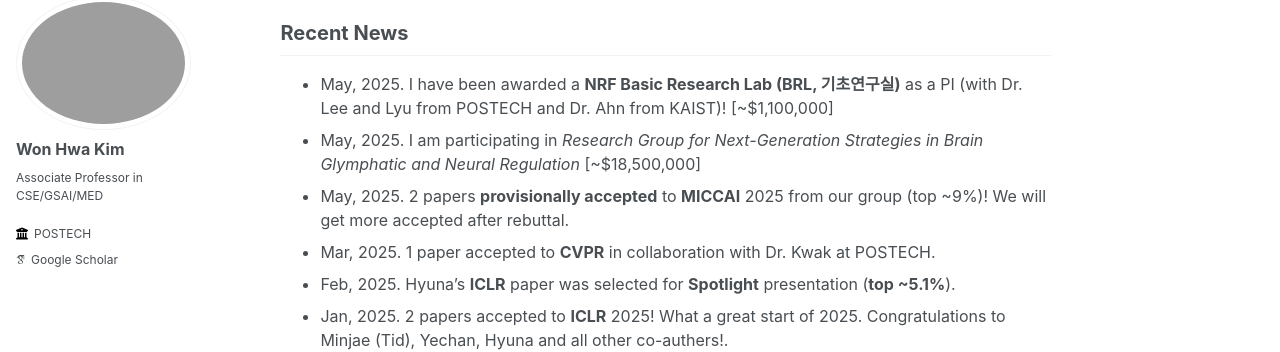
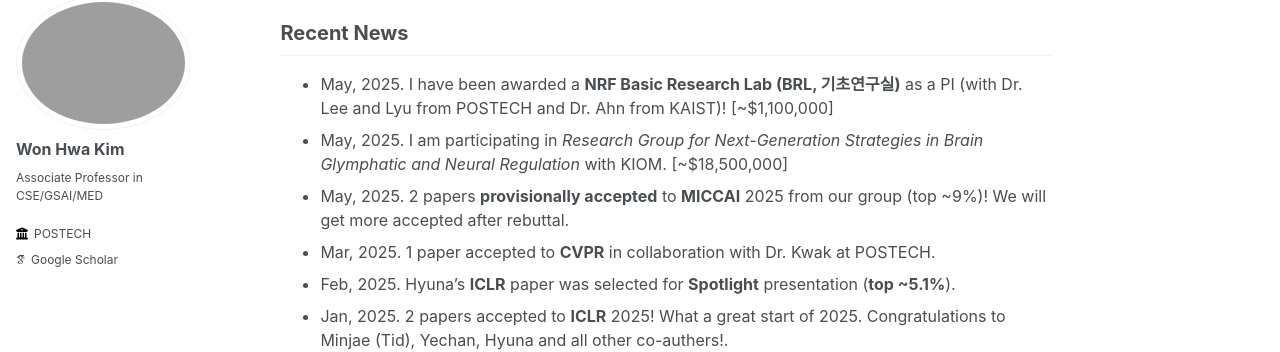
Before and after one commit to wwplato/wwplato.github.io, a Jekyll site: the page built from _pages/about.md, in a window 1280 px wide and 900 px high, scrolled down 700 px. Shown: the part 106-458 px from the top of the window. Built offline with Jekyll 4.4.1, drawn with Linux system fonts in a browser that asks for light colours; some web fonts are replaced.

Commit message:
Update about.md

```diff
--- a/_pages/about.md
+++ b/_pages/about.md
@@ -33,7 +33,7 @@ I am always looking for highly **self-motivated** students with long term goals.
 Recent News
 -----
 * May, 2025. I have been awarded a **NRF Basic Research Lab (BRL, 기초연구실)** as a PI (with Dr. Lee and Lyu from POSTECH and Dr. Ahn from KAIST)! [~$1,100,000]
-* May, 2025. I am participating in *Research Group for Next-Generation Strategies in Brain Glymphatic and Neural Regulation* [~$18,500,000]
+* May, 2025. I am participating in *Research Group for Next-Generation Strategies in Brain Glymphatic and Neural Regulation* with KIOM. [~$18,500,000]
 * May, 2025. 2 papers **provisionally accepted** to **MICCAI** 2025 from our group (top ~9%)! We will get more accepted after rebuttal.
 * Mar, 2025. 1 paper accepted to **CVPR** in collaboration with Dr. Kwak at POSTECH.
 * Feb, 2025. Hyuna's **ICLR** paper was selected for **Spotlight** presentation (**top ~5.1%**).
```
